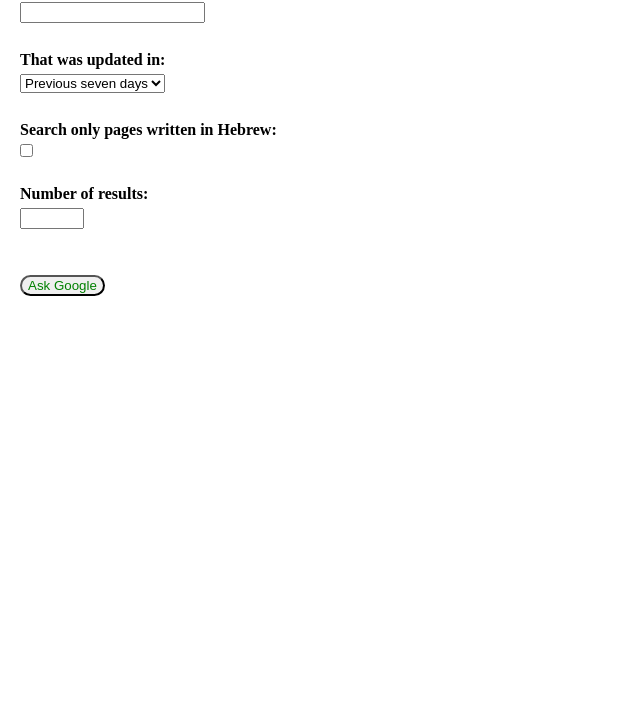
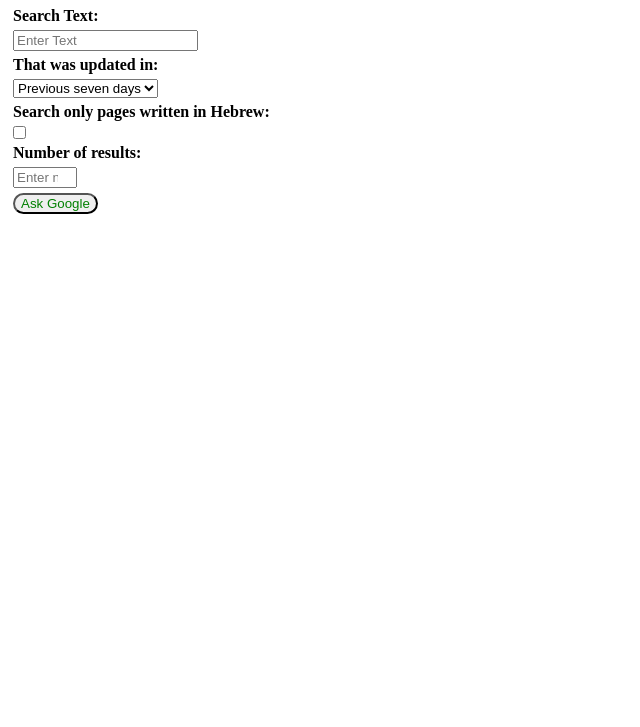
Before and after one commit to Ido-Paz-Teaching/html-css-form-input-for-searching-google-malekbutto, a plain HTML site: page index.html in a window 1280 px wide. Shown: the part 73-800 px from the top of the page, without its empty margins (0-640 px from the left). Drawn offline with Linux system fonts and the light colour scheme.

Commit message:
Update CSS *

```diff
--- a/index.html
+++ b/index.html
@@ -13,18 +13,18 @@
     <h1>HTML FORMS - with CSS</h1>
 <form action="https://google.co.il/search" target="_blanc">
     <label for="q">Search Text: </label>
-    <input type="text" id="q" name="q" required></br>
+    <input type="text" id="q" name="q" required placeholder="Enter Text">
     <label for="as_qdr">That was updated in: </label>
     <select id="as_qdr" name="as_qdr"></br>
         <option value="w">Previous seven days</option>
         <option value="d">Last 24 hours</option>
         <option value="m">Last month</option>
         <option value="y">Last year</option>
-    </select></br>
+    </select>
     <label for="lr">Search only pages written in Hebrew:</label>
-    <input type="checkbox" id="lr" name="Hebrew" value="lang_iw"></br>
+    <input type="checkbox" id="lr" name="Hebrew" value="lang_iw">
     <label for="num">Number of results: </label>
-    <input type="number" id="num" name="num" max="100" min="1"></br></br>
+    <input type="number" id="num" name="num" max="100" min="1" required placeholder="Enter number">
     <input type="submit" value="Ask Google" style="color: green; border-radius: 15px;">
 </form>
 </body>
--- a/style.css
+++ b/style.css
@@ -1,6 +1,4 @@
-*{
+form *{
     margin: 5px;
-}
-label, input, select{
     display: block;
 }
```
